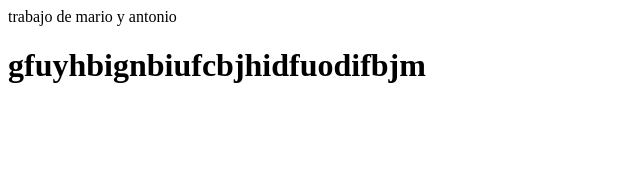
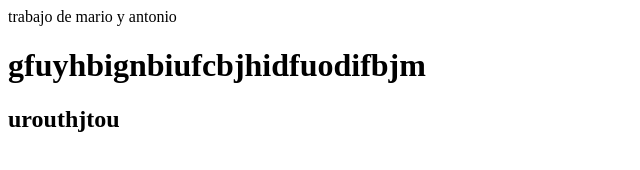
Before and after one commit to MarioTurrientes/Practica_En_Grupo.github.io, a plain HTML site: page index.html in a window 1280 px wide. Shown: the whole page, without its empty margins (0-640 px from the left). Drawn offline with Linux system fonts and the light colour scheme.

Commit message:
fhohjfehjof

```diff
--- a/index.html
+++ b/index.html
@@ -9,6 +9,7 @@
 		<header>
 			<p>trabajo de mario y antonio</p>
 			<h1>gfuyhbignbiufcbjhidfuodifbjm</h1>
+			<h2>urouthjtou</h2>
 		</header>
 
 		<main>
```
